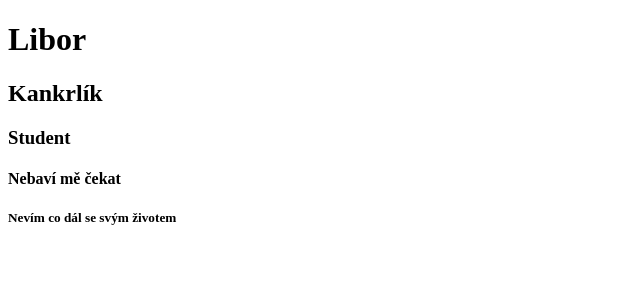
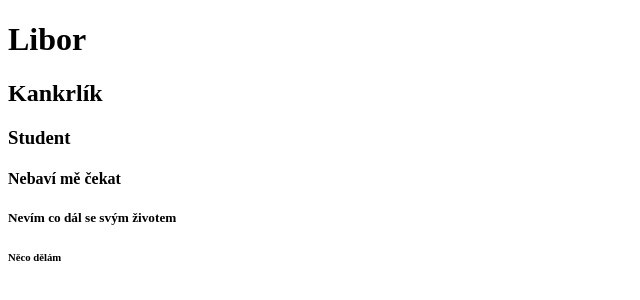
Before and after one commit to liborkankrlik2248/github-demo, a plain HTML site: page index.html in a window 1280 px wide. Shown: the full height of the page, 0-640 px from the left. Drawn offline with Linux system fonts and the light colour scheme.

Commit message:
commit porovnání

```diff
--- a/index.html
+++ b/index.html
@@ -12,6 +12,7 @@
         <h3>Student</h3>
         <h4>Nebaví mě čekat</h4>
         <h5>Nevím co dál se svým životem</h5>
+        <h6>Něco dělám</h6>
     </header>
 </body>
 </html>
```
